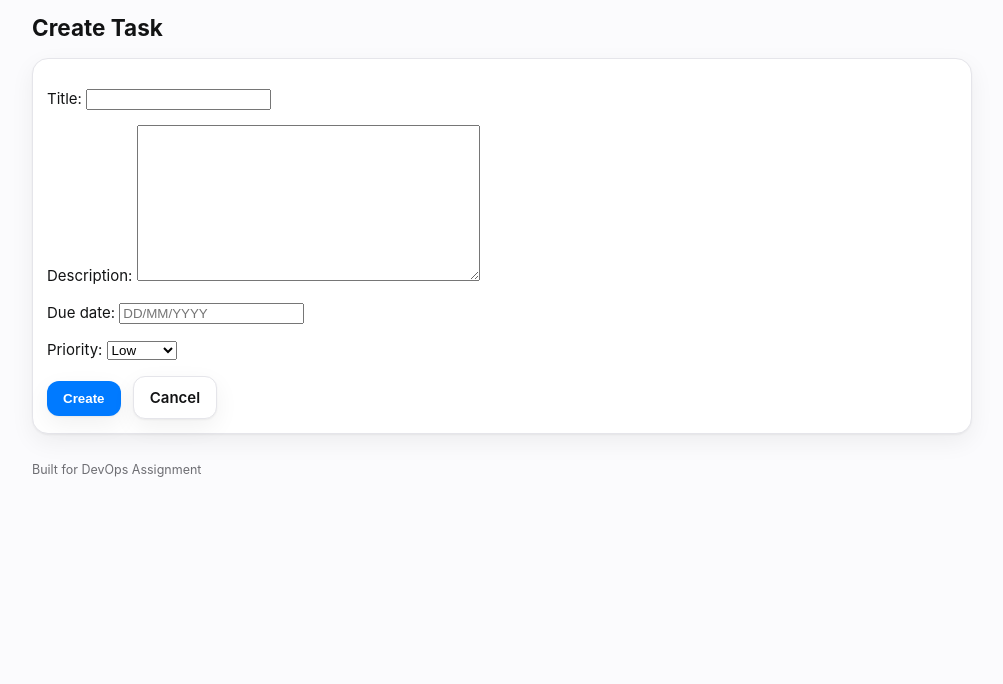
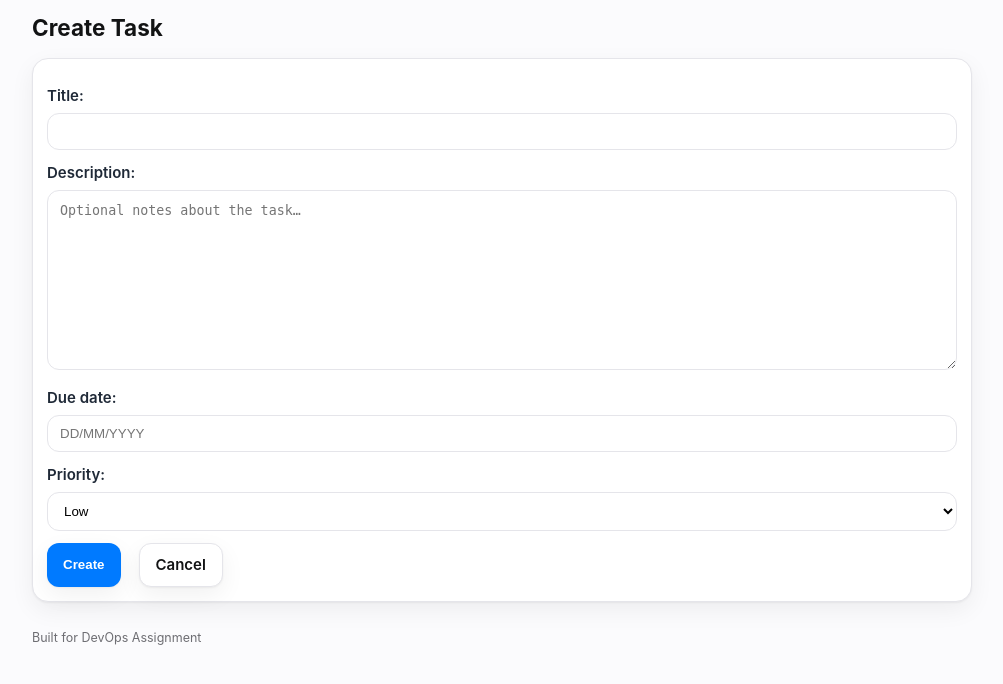
Before and after one commit to adriFCM/todo-app, a Django app: page /tasks/new/ in a window 1280 px wide. Shown: the part 82-766 px from the top of the page, without its empty margins (138-1141 px from the left). Run offline with Django 5.2, Linux system fonts and the light colour scheme.

Commit message:
ui(forms): improve textarea (full width, rounded, taller) and add placeholder

```diff
--- a/static/css/styles.css
+++ b/static/css/styles.css
@@ -50,7 +50,7 @@ footer {
 a { color:var(--primary); text-decoration:none; }
 a:hover { text-decoration:underline; }
 
-/* Toolbar */
+
 .toolbar {
   display:grid;
   grid-template-columns:1fr repeat(3,minmax(160px,200px)) auto auto;
@@ -95,7 +95,7 @@ a:hover { text-decoration:underline; }
 .toolbar button:active,
 .toolbar .btn:active { filter:brightness(.95); }
 
-/* Card Table */
+
 .card-table {
   width:100%;
   border-collapse:separate;
@@ -121,11 +121,11 @@ a:hover { text-decoration:underline; }
 }
 .card-table tbody tr:first-child td { border-top:none; }
 
-/* Task content */
+
 .title { font-weight:700; }
 .desc  { color:var(--muted); font-size:13px; margin-top:4px; }
 
-/* Priority Pills */
+
 .pill {
   display:inline-block;
   padding:4px 10px;
@@ -138,13 +138,11 @@ a:hover { text-decoration:underline; }
 .pill.med  { color:#ff9f0a; background:rgba(255,159,10,.12); border-color:#ffe2b8; }
 .pill.high { color:#ff453a; background:rgba(255,69,58,.12); border-color:#ffc9c6; }
 
-/* Actions */
+
 .actions a { margin-right:12px; }
 .actions .danger { color:var(--danger); }
 
-/* === Buttons === */
 
-/* Base button */
 .btn {
   appearance:none;
   border:none;
@@ -158,21 +156,21 @@ a:hover { text-decoration:underline; }
   text-align:center;
 }
 
-/* Blue primary button */
+
 button.primary,
 .btn-primary {
   background:#007aff;
   color:#fff;
 }
 
-/* Purple button */
+
 .btn-purple {
   background:#a21cd6;
   color:#fff;
 }
 .btn-purple:hover { background:#6d28d9; }
 
-/* Ghost button */
+
 button.ghost,
 .btn-ghost {
   background:#fff;
@@ -189,7 +187,6 @@ button.ghost:hover,
   box-shadow:0 0 0 4px rgba(0,0,0,.04);
 }
 
-/* Toggle (Done column) */
 .toggle {
   display:inline-flex;
   align-items:center;
@@ -208,14 +205,14 @@ button.ghost:hover,
 .toggle.done { color:#fff; background:#10b981; }
 .toggle.done:hover { background:#059669; }
 
-/* Completed state */
+
 tr.done { background:#f9fafb; }
 tr.done .title {
   text-decoration:line-through;
   color:var(--muted);
 }
 
-/* Completed badge */
+
 .badge-completed {
   display:inline-block;
   margin-top:4px;
@@ -226,5 +223,57 @@ tr.done .title {
   background:#d1fae5;
   border-radius:999px;
 }
-/* Hide default per-field error lists; we'll use the top summary box instead */
+
 ul.errorlist { display: none; }
+.form input[type="text"],
+.form input[type="date"],
+.form textarea,
+.form select {
+  border: 1px solid var(--border);
+  border-radius: 12px;
+  padding: 10px 12px;
+  background: #fff;
+  outline: none;
+}
+.form input[type="text"]:focus,
+.form input[type="date"]:focus,
+.form textarea:focus,
+.form select:focus {
+  box-shadow: 0 0 0 4px rgba(0,122,255,.12);
+  border-color: #c7e0ff;
+}
+
+
+.form p { margin: 12px 0; }
+
+.form label {
+  display: block;
+  font-weight: 600;
+  margin-bottom: 6px;
+  color: #1f2937;
+}
+
+.form input[type="text"],
+.form input[type="date"],
+.form textarea,
+.form select {
+  width: 100%;
+  border: 1px solid var(--border);
+  border-radius: 12px;
+  padding: 10px 12px;
+  background: #fff;
+  outline: none;
+}
+
+.form textarea {
+  min-height: 180px;
+  line-height: 1.45;
+}
+
+.form input[type="text"]:focus,
+.form input[type="date"]:focus,
+.form textarea:focus,
+.form select:focus {
+  box-shadow: 0 0 0 4px rgba(0,122,255,.12);
+  border-color: #c7e0ff;
+}
--- a/tasks/forms.py
+++ b/tasks/forms.py
@@ -2,20 +2,21 @@ from django import forms
 from .models import Task
 
 class TaskForm(forms.ModelForm):
+    description = forms.CharField(
+        required=False,
+        widget=forms.Textarea(attrs={
+            "rows": 6,
+            "placeholder": "Optional notes about the task…"
+        })
+    )
     due_date = forms.DateField(
         required=False,
         input_formats=['%d/%m/%Y'],
         widget=forms.DateInput(
             format='%d/%m/%Y',
-            attrs={
-                'placeholder': 'DD/MM/YYYY',
-                'inputmode': 'numeric',
-                'autocomplete': 'off'
-            }
+            attrs={'placeholder': 'DD/MM/YYYY', 'inputmode': 'numeric', 'autocomplete': 'off'}
         ),
-        error_messages={
-            'invalid': "Invalid date format. Please use DD/MM/YYYY",
-        },
+        error_messages={'invalid': "Invalid date format. Please use DD/MM/YYYY"},
     )
 
     class Meta:
--- a/templates/tasks/task_form.html
+++ b/templates/tasks/task_form.html
@@ -8,23 +8,28 @@
        background:#fff3f3; border:1px solid #ffd6d6; color:#6b0000;
        padding:12px 14px; border-radius:12px; margin-bottom:12px;">
     <ul style="margin:0 0 0 16px;">
-      {% for field, errors in form.errors.items %}
-        {% for e in errors %}
-          <li><strong>{{ field|title }}</strong>: {{ e }}</li>
+      {# show any non-field errors first #}
+      {% for e in form.non_field_errors %}
+        <li>{{ e }}</li>
+      {% endfor %}
+      {# show field errors with human labels #}
+      {% for bf in form %}
+        {% for e in bf.errors %}
+          <li><strong>{{ bf.label }}</strong>: {{ e }}</li>
         {% endfor %}
       {% endfor %}
     </ul>
   </div>
 {% endif %}
 
-<form method="post" class="card" style="
+<form method="post" class="card form" style="
       background:#fff; border:1px solid #e5e5ea; border-radius:16px;
       box-shadow:0 1px 2px rgba(0,0,0,.05),0 8px 24px rgba(0,0,0,.06);
       padding:14px;">
   {% csrf_token %}
   {{ form.as_p }}
 
-  <div style="margin-top:12px;">
+  <div style="margin-top:12px; display:flex; gap:10px;">
     <button type="submit" class="btn btn-primary">{{ mode }}</button>
     <a href="{% url 'task_list' %}" class="btn btn-ghost">Cancel</a>
   </div>
```
